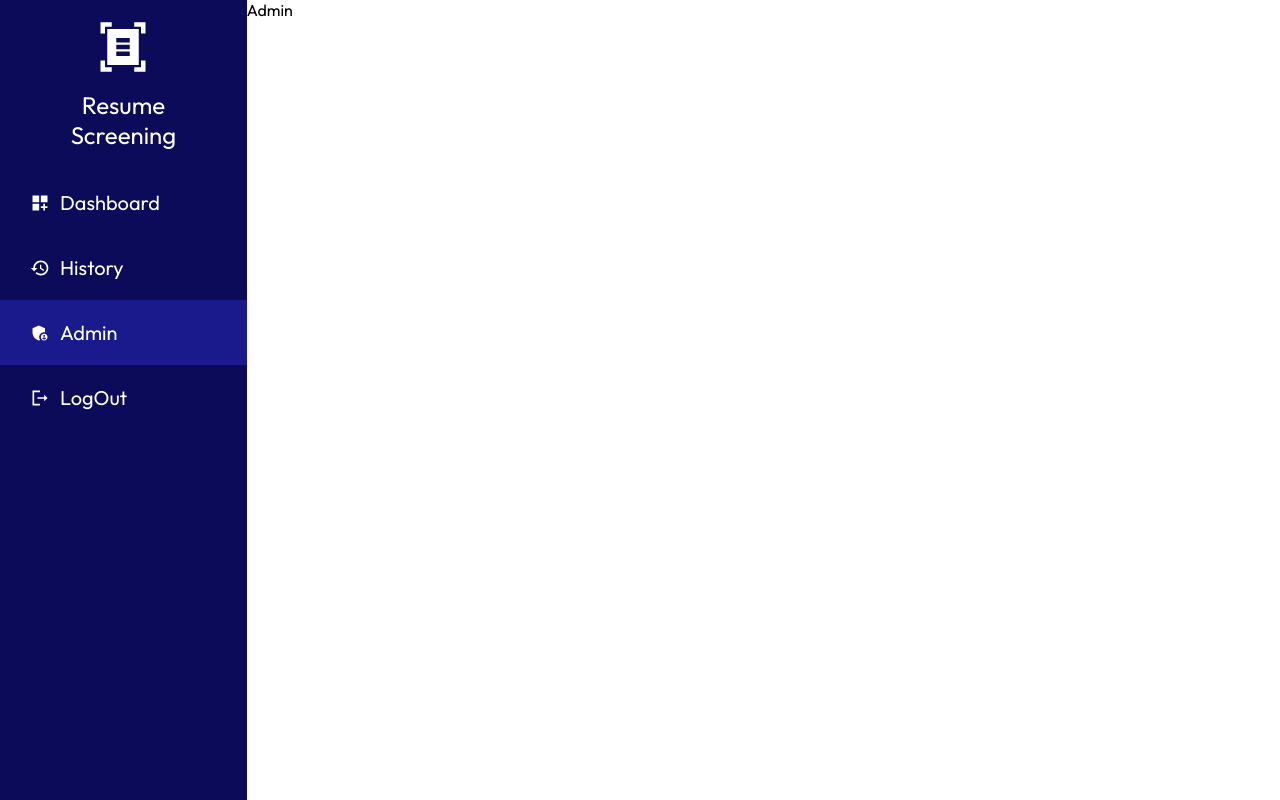
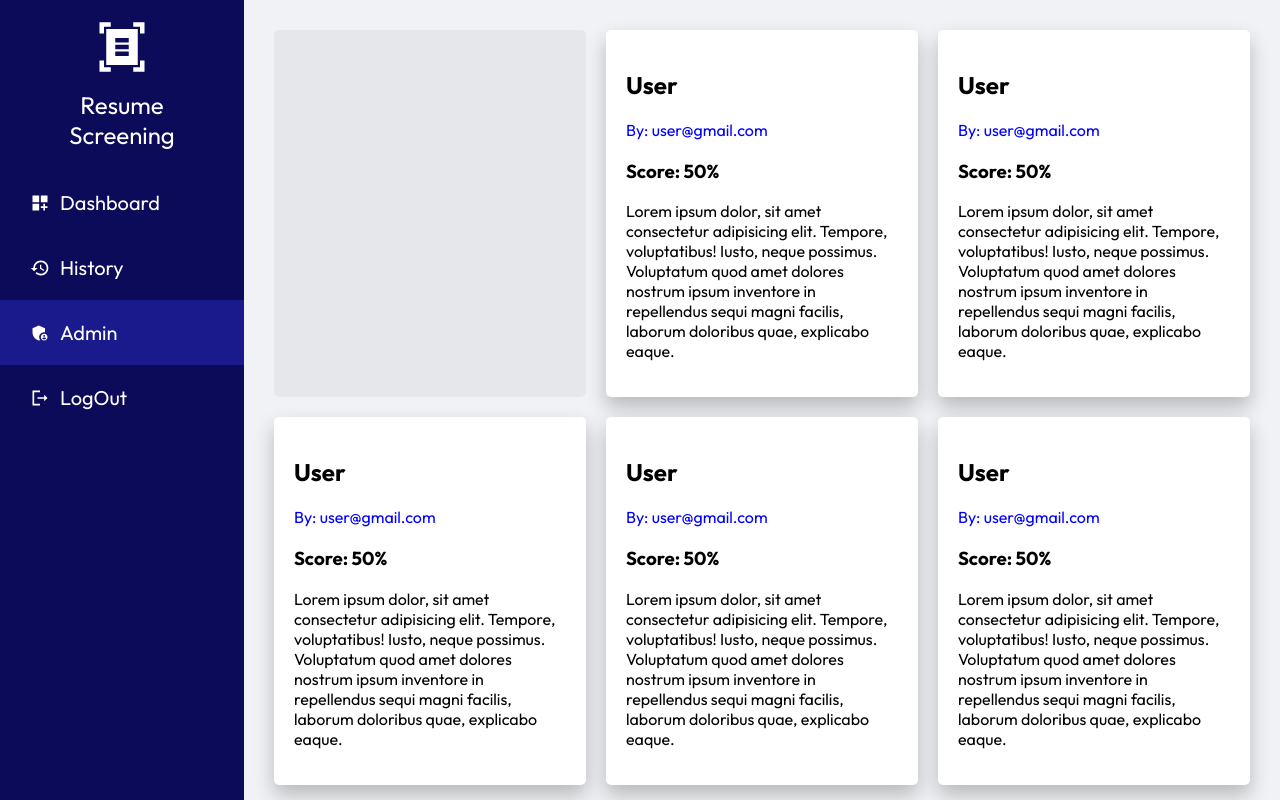
Before and after one commit to ShishirSuman999/AI-Resume-Scorer, a React (Vite) app in the folder FRONTEND/: page /admin in a window 1280 px wide. Built offline with nearby package versions, Linux system fonts and the light colour scheme.

Commit message:
feat(frontend):add history and admin page layouts

```diff
--- a/FRONTEND/src/component/admin/Admin.jsx
+++ b/FRONTEND/src/component/admin/Admin.jsx
@@ -1,8 +1,45 @@
 import React from 'react'
 import styles from './Admin.module.css'
+import Skeleton from '@mui/material/Skeleton';
 
 export default function Admin() {
   return (
-    <div>Admin</div>
+    <div className={styles.Admin}>
+      <div className={styles.AdminBlock}>
+
+        <Skeleton variant="rectangular" width={"100%"} height={"100%"} sx={{ borderRadius: "5px" }} />
+
+        <div className={styles.AdminCard}>
+          <h2>User</h2>
+          <p style={{ color: "blue "}}>By: user@gmail.com</p>
+          <h3>Score: 50%</h3>
+          <p>Lorem ipsum dolor, sit amet consectetur adipisicing elit. Tempore, voluptatibus! Iusto, neque possimus. Voluptatum quod amet dolores nostrum ipsum inventore in repellendus sequi magni facilis, laborum doloribus quae, explicabo eaque.</p>
+        </div>
+        <div className={styles.AdminCard}>
+          <h2>User</h2>
+          <p style={{ color: "blue "}}>By: user@gmail.com</p>
+          <h3>Score: 50%</h3>
+          <p>Lorem ipsum dolor, sit amet consectetur adipisicing elit. Tempore, voluptatibus! Iusto, neque possimus. Voluptatum quod amet dolores nostrum ipsum inventore in repellendus sequi magni facilis, laborum doloribus quae, explicabo eaque.</p>
+        </div>
+        <div className={styles.AdminCard}>
+          <h2>User</h2>
+          <p style={{ color: "blue "}}>By: user@gmail.com</p>
+          <h3>Score: 50%</h3>
+          <p>Lorem ipsum dolor, sit amet consectetur adipisicing elit. Tempore, voluptatibus! Iusto, neque possimus. Voluptatum quod amet dolores nostrum ipsum inventore in repellendus sequi magni facilis, laborum doloribus quae, explicabo eaque.</p>
+        </div>
+        <div className={styles.AdminCard}>
+          <h2>User</h2>
+          <p style={{ color: "blue "}}>By: user@gmail.com</p>
+          <h3>Score: 50%</h3>
+          <p>Lorem ipsum dolor, sit amet consectetur adipisicing elit. Tempore, voluptatibus! Iusto, neque possimus. Voluptatum quod amet dolores nostrum ipsum inventore in repellendus sequi magni facilis, laborum doloribus quae, explicabo eaque.</p>
+        </div>
+        <div className={styles.AdminCard}>
+          <h2>User</h2>
+          <p style={{ color: "blue "}}>By: user@gmail.com</p>
+          <h3>Score: 50%</h3>
+          <p>Lorem ipsum dolor, sit amet consectetur adipisicing elit. Tempore, voluptatibus! Iusto, neque possimus. Voluptatum quod amet dolores nostrum ipsum inventore in repellendus sequi magni facilis, laborum doloribus quae, explicabo eaque.</p>
+        </div>
+      </div>
+    </div>
   )
 }
--- a/FRONTEND/src/component/admin/Admin.module.css
+++ b/FRONTEND/src/component/admin/Admin.module.css
@@ -0,0 +1,32 @@
+.Admin {
+    flex: 0.8;
+    height: 100vh;
+    overflow: auto;
+    padding: 30px;
+    display: flex;
+    justify-content: space-between;
+    background-color: #f0f2f5;
+    box-sizing: border-box;
+}
+
+.AdminBlock {
+    width: 100%;
+    display: grid;
+    gap: 20px;
+    grid-template-columns: 1fr 1fr 1fr;
+}
+
+.AdminCard {
+    width: 100%;
+    box-shadow: rgba(0, 0, 0, 0.24) 0px 10px 20px;
+    background-color: white;
+    border-radius: 5px;
+    padding: 20px;
+    box-sizing: border-box;
+}
+
+@media screen and (max-width: 780px) {
+    .AdminBlock {
+        grid-template-columns: 1fr;
+    }
+}
--- a/FRONTEND/src/component/history/History.jsx
+++ b/FRONTEND/src/component/history/History.jsx
@@ -1,8 +1,50 @@
-import React from 'react'
-import styles from './History.module.css'
+import React from 'react';
+import styles from './History.module.css';
+import Skeleton from '@mui/material/Skeleton';
 
 export default function History() {
   return (
-    <div>History</div>
+    <div className={styles.History}>
+      <div className={styles.HistoryCardBlock}>
+
+        <Skeleton variant="rectangular" width={"100%"} height={"100%"} sx={{ borderRadius: "5px" }} />
+
+        <div className={styles.HistoryCard}>
+          <div className={styles.cardPercentage}>80%</div>
+          <h2>Frontend Developer</h2>
+          <p>Resume Name: Resume.pdf</p>
+          <p>Lorem, ipsum dolor sit amet consectetur adipisicing elit. A esse numquam odit fugiat blanditiis minima eveniet dolorum cum iure rerum sit commodi, dicta assumenda consequuntur modi quis quas facere ut.</p>
+          <p>Dated: 7/2/2026</p>
+        </div>
+        <div className={styles.HistoryCard}>
+          <div className={styles.cardPercentage}>80%</div>
+          <h2>Frontend Developer</h2>
+          <p>Resume Name: Resume.pdf</p>
+          <p>Lorem, ipsum dolor sit amet consectetur adipisicing elit. A esse numquam odit fugiat blanditiis minima eveniet dolorum cum iure rerum sit commodi, dicta assumenda consequuntur modi quis quas facere ut.</p>
+          <p>Dated: 7/2/2026</p>
+        </div>
+        <div className={styles.HistoryCard}>
+          <div className={styles.cardPercentage}>80%</div>
+          <h2>Frontend Developer</h2>
+          <p>Resume Name: Resume.pdf</p>
+          <p>Lorem, ipsum dolor sit amet consectetur adipisicing elit. A esse numquam odit fugiat blanditiis minima eveniet dolorum cum iure rerum sit commodi, dicta assumenda consequuntur modi quis quas facere ut.</p>
+          <p>Dated: 7/2/2026</p>
+        </div>
+        <div className={styles.HistoryCard}>
+          <div className={styles.cardPercentage}>80%</div>
+          <h2>Frontend Developer</h2>
+          <p>Resume Name: Resume.pdf</p>
+          <p>Lorem, ipsum dolor sit amet consectetur adipisicing elit. A esse numquam odit fugiat blanditiis minima eveniet dolorum cum iure rerum sit commodi, dicta assumenda consequuntur modi quis quas facere ut.</p>
+          <p>Dated: 7/2/2026</p>
+        </div>
+        <div className={styles.HistoryCard}>
+          <div className={styles.cardPercentage}>80%</div>
+          <h2>Frontend Developer</h2>
+          <p>Resume Name: Resume.pdf</p>
+          <p>Lorem, ipsum dolor sit amet consectetur adipisicing elit. A esse numquam odit fugiat blanditiis minima eveniet dolorum cum iure rerum sit commodi, dicta assumenda consequuntur modi quis quas facere ut.</p>
+          <p>Dated: 7/2/2026</p>
+        </div>
+      </div>
+    </div>
   )
 }
--- a/FRONTEND/src/component/history/History.module.css
+++ b/FRONTEND/src/component/history/History.module.css
@@ -0,0 +1,36 @@
+.History {
+    flex: 0.8;
+    height: 100vh;
+    overflow: auto;
+    padding: 30px;
+    background-color: #f0f2f5;
+    box-sizing: border-box;
+}
+
+.HistoryCardBlock {
+    width: 100%;
+    display: grid;
+    gap: 20px;
+    grid-template-columns: 1fr 1fr 1fr;
+}
+
+.HistoryCard {
+    width: 100%;
+    box-shadow: rgba(0, 0, 0, 0.24) 0px 10px 20px;
+    background-color: white;
+    border-radius: 5px;
+    padding: 20px;
+    box-sizing: border-box;
+}
+
+.cardPercentage {
+    font-size: 26px;
+    font-weight: 600;
+    text-align: center;
+}
+
+@media screen and (max-width: 780px) {
+    .HistoryCardBlock {
+        grid-template-columns: 1fr;
+    }
+}
```
